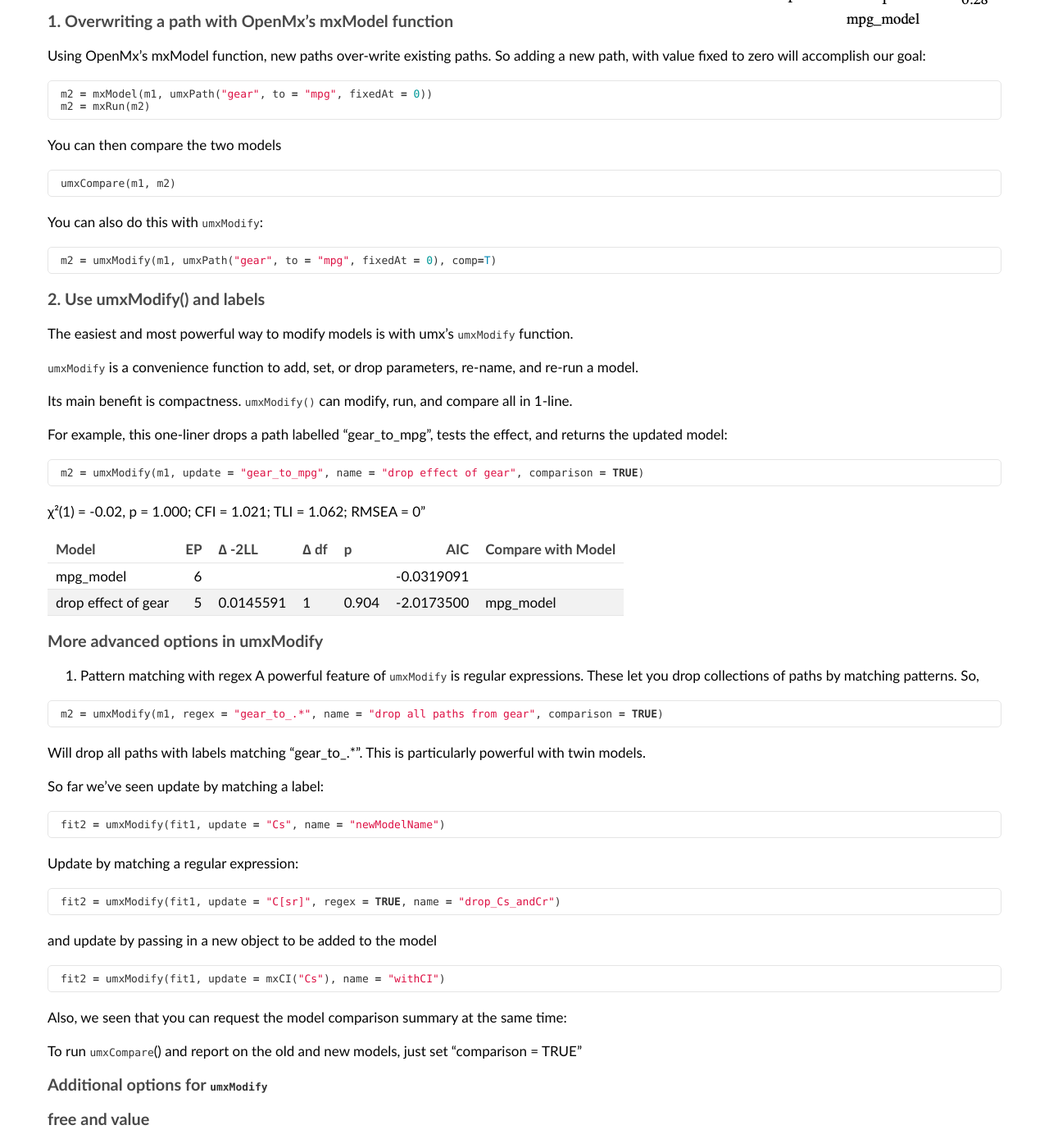
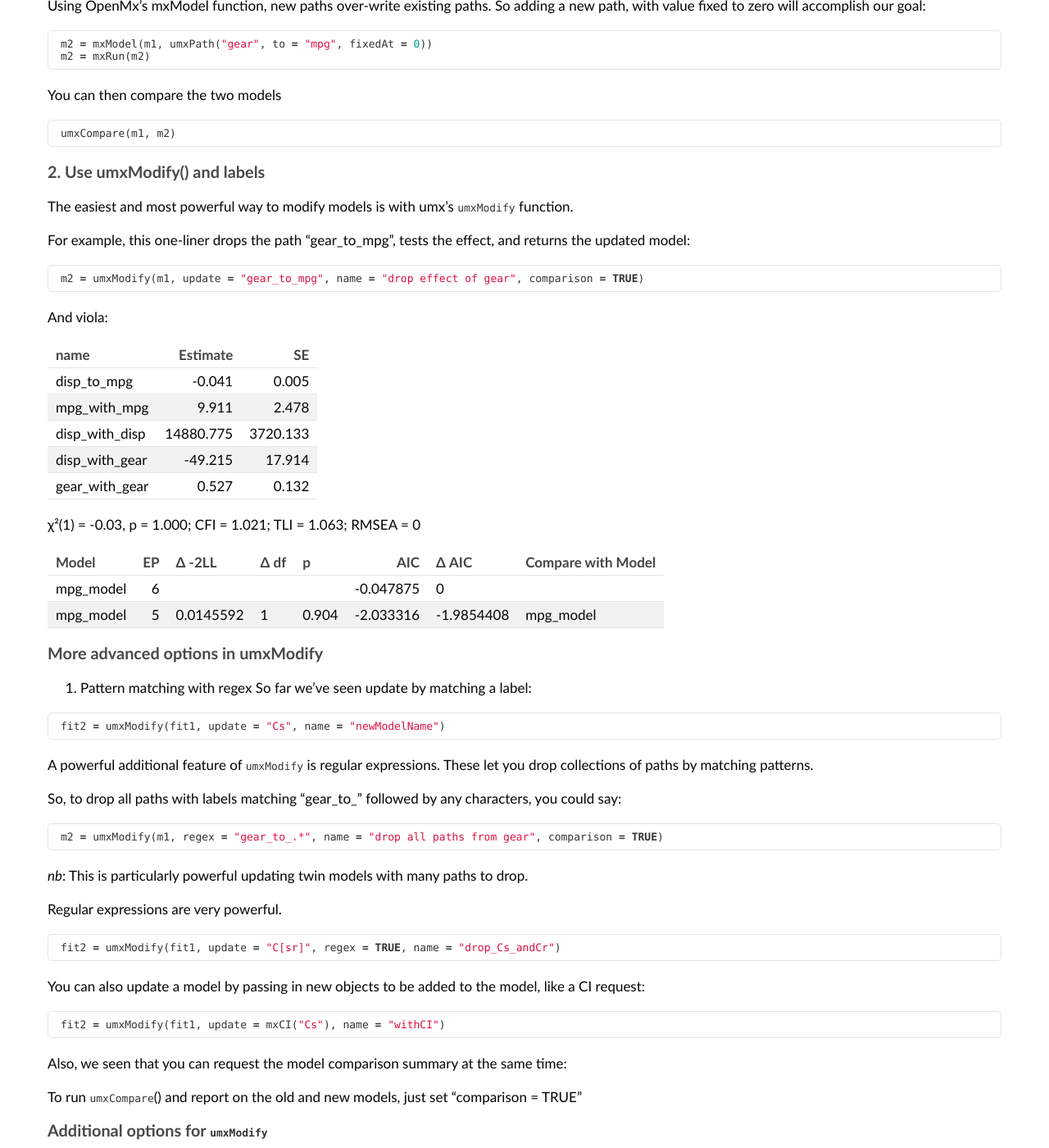
Before and after one commit to tbates/tbates.github.io, a Jekyll site: the page built from _posts/1995-05-10-detailed-umxModify.markdown, in a window 1280 px wide and 1400 px high, scrolled down 879 px. Shown: the whole window at 82% size. Built offline with Jekyll 4.4.1, drawn with Linux system fonts in a browser that asks for light colours; some of the changed text lies outside the part shown.

Commit message:
update syntax for umx 4

````diff
--- a/_posts/1995-05-10-detailed-umxModify.markdown
+++ b/_posts/1995-05-10-detailed-umxModify.markdown
@@ -8,15 +8,11 @@
 
 ### Why make a new model when you can update one you already have?
 
-In `umx`, models can be modified. Want to add a new path? Go ahead - no need to start from scratch. You can add, or remove anything, re-run, and compare.
+This tutorial covers using `umxModify`.
 
-This tutorial covers using `umxModify` to do this.
-
-The easiest and most powerful way to modify `umx` models is with the `umxModify` function.
+In `umx`, models can be modified. Want to free a path? Go ahead - no need to start from scratch. You can add, or remove most things, and re-run, and compare in one call.
 
 `umxModify` is a convenience function to add, set, or drop parameters, re-name, and re-run a model.
-
-Its main benefit is compactness. `umxModify()` can modify, run, and compare all in 1-line. So, the equivalent to the above three lines is:
 
 
 <a name="overview"></a>
@@ -26,7 +22,7 @@
 ```r
 manifests = c("mpg", "disp", "gear")
 
-m1 <- umxRAM("mpg_model",data = mtcars, type = "cov",
+m1 = umxRAM("mpg_model",data = mtcars, type = "cov",
 	umxPath(c("disp", "gear"), to = "mpg"),
 	umxPath("disp", with = "gear"),
 	umxPath(var = manifests)
@@ -64,63 +60,68 @@
 umxCompare(m1, m2)
 ```
 
-You can also do this with `umxModify`:
-
-```R
-m2 = umxModify(m1, umxPath("gear", to = "mpg", fixedAt = 0), comp=T)
-```
-
 ### 2. Use umxModify() and labels
 
 The easiest and most powerful way to modify models is with umx's `umxModify` function.
 
-`umxModify` is a convenience function to add, set, or drop parameters, re-name, and re-run a model.
-
-Its main benefit is compactness. `umxModify()` can modify, run, and compare all in 1-line.
-
-For example, this one-liner drops a path labelled "gear_to_mpg", tests the effect, and returns the updated model:
+For example, this one-liner drops the path "gear_to_mpg", tests the effect, and returns the updated model:
 
 ```r
 m2 = umxModify(m1, update = "gear_to_mpg", name = "drop effect of gear", comparison = TRUE)
 ```
 
-χ²(1) = -0.02, p = 1.000; CFI = 1.021; TLI = 1.062; RMSEA = 0"
+And viola:
+
+|name           |  Estimate|       SE|
+|:--------------|---------:|--------:|
+|disp_to_mpg    |    -0.041|    0.005|
+|mpg_with_mpg   |     9.911|    2.478|
+|disp_with_disp | 14880.775| 3720.133|
+|disp_with_gear |   -49.215|   17.914|
+|gear_with_gear |     0.527|    0.132|
+
+χ²(1) = -0.03, p = 1.000; CFI = 1.021; TLI = 1.063; RMSEA = 0
 
 
-|Model               | EP|∆ -2LL    |∆ df |p     |        AIC|Compare with Model |
-|:-------------------|--:|:---------|:----|:-----|----------:|:------------------|
-|mpg_model           |  6|          |     |      | -0.0319091|                   |
-|drop effect of gear |  5|0.0145591 |1    |0.904 | -2.0173500|mpg_model          |
+|Model     | EP|Δ -2LL    |Δ df |p     |       AIC|Δ AIC      |Compare with Model |
+|:---------|--:|:---------|:----|:-----|---------:|:----------|:------------------|
+|mpg_model |  6|          |     |      | -0.047875|0          |                   |
+|mpg_model |  5|0.0145592 |1    |0.904 | -2.033316|-1.9854408 |mpg_model          |
+
 
 
 
 ### More advanced options in umxModify
 
 1. Pattern matching with regex
-A powerful feature of `umxModify` is regular expressions. These let you drop collections of paths by matching patterns. So,
+So far we've seen update by matching a label:
+
+```r
+fit2 = umxModify(fit1, update = "Cs", name = "newModelName")
+```
+
+A powerful additional feature of `umxModify` is regular expressions. These let you drop collections of paths by matching patterns.
+
+So, to drop all paths with labels matching  "gear_to_" followed by any characters, you could say:
 
 ```r
 m2 = umxModify(m1, regex = "gear_to_.*", name = "drop all paths from gear", comparison = TRUE)
 ```
 
-Will drop all paths with labels matching  "gear_to_.*". This is particularly powerful with twin models.
+*nb*: This is particularly powerful updating twin models with many paths to drop.
 
-So far we've seen update by matching a label:
-
-```r
-fit2 = umxModify(fit1, update = "Cs", name = "newModelName")
-```
-Update by matching a regular expression:
+Regular expressions are very powerful.
 
 ```r
 fit2 = umxModify(fit1, update = "C[sr]", regex = TRUE, name = "drop_Cs_andCr")
 ```
 
-and update by passing in a new object to be added to the model
+You can also update a model by passing in new objects to be added to the model, like a CI request:
 
 ```r
 fit2 = umxModify(fit1, update = mxCI("Cs"), name = "withCI")
 ```
+
 Also, we seen that you can request the model comparison summary at the same time:
 
 To run `umxCompare`() and report on the old and new models, just set "comparison = TRUE"
--- a/_posts/1995-10-04-detailed-Values.markdown
+++ b/_posts/1995-10-04-detailed-Values.markdown
@@ -20,7 +20,7 @@
 ```r
 manifests = names(demoOneFactor)
 
-m1 <- umxRAM("One Factor", data = demoOneFactor,
+m1 = umxRAM("One Factor", data = demoOneFactor,
 	umxPath(latents, to = manifests, values = .5), # Start path estimate for these paths at .5
 	umxPath(var = manifests, values= .1), # Set starting values of manifest residuals to .1
 	umxPath(means = manifests, freeAt= 0), # Start values of manifest means at 0.
--- a/_posts/2000-11-21-base-Taking-stock.markdown
+++ b/_posts/2000-11-21-base-Taking-stock.markdown
@@ -37,7 +35,7 @@
 We'll also cover:
 
 1. Multiple groups
-2. Twin models: umxACE, umxCP, umxIP, umxGxE
+2. Twin models: `umxACE`, `umxCP`, `umxIP`, `umxGxE`
 3. Factor scores (with missing data!)
 4. Ordinal and Binary data
 5. WLS
@@ -45,6 +43,6 @@
 7. Confidence intervals
 8. Specific model types
  * Mimic?
- * Simplex?
+ * Simplex
  * Bi-factor?
 9. Lower-level helpers
````
Also changed, not shown: other parts of _posts/1995-05-10-detailed-umxModify.markdown (+1 -1 lines), other parts of _posts/2000-11-21-base-Taking-stock.markdown (+0 -2 lines), _posts/1995-11-02-detailed-umxSummary.markdown (+6 -4 lines), _posts/1995-11-10-detailed-plot.markdown (+13 -7 lines).
